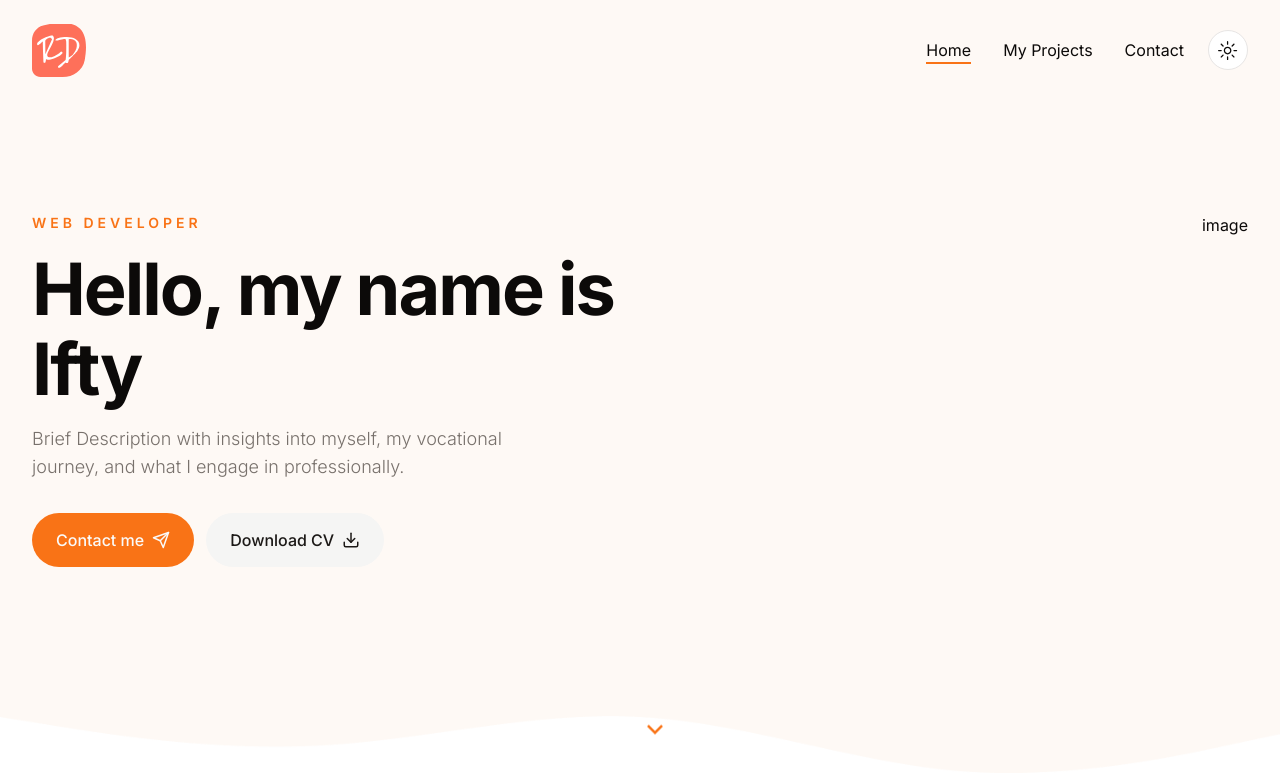
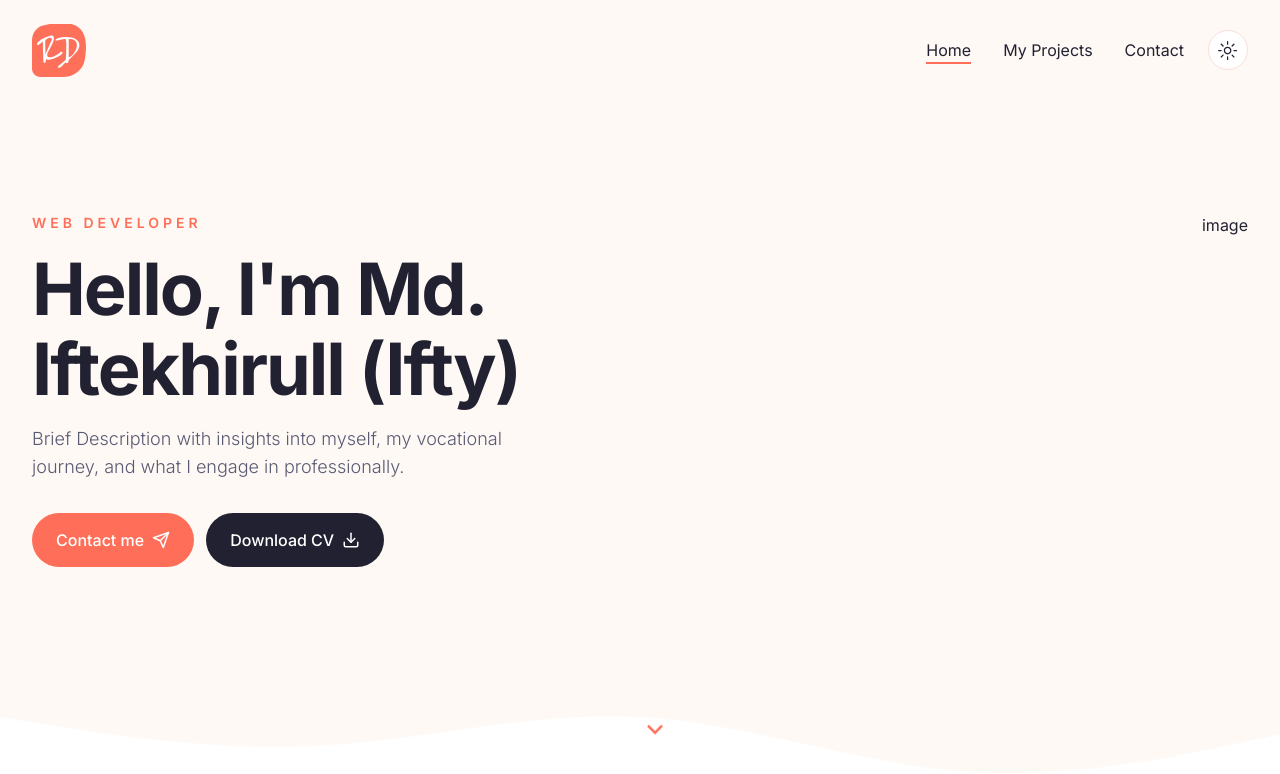
Before and after one commit to CodeWithIfty/my-portfolio, a Next.js app: page / in a window 1280 px wide. Shown: the top 774 px of the page. Built offline with nearby package versions, Linux system fonts and the light colour scheme.

Commit message:
create css variables

```diff
--- a/app/globals.css
+++ b/app/globals.css
@@ -6,47 +6,49 @@
   @layer base {
     :root {
       --background: 0 0% 100%;
-      --foreground: 20 14.3% 4.1%;
+      --foreground: 240 19% 16%;
       --card: 0 0% 100%;
-      --card-foreground: 20 14.3% 4.1%;
+      --card-foreground: 240 19% 16%;
       --popover: 0 0% 100%;
       --popover-foreground: 20 14.3% 4.1%;
-      --primary: 24.6 95% 53.1%;
-      --primary-foreground: 60 9.1% 97.8%;
-      --secondary: 60 4.8% 95.9%;
-      --secondary-foreground: 24 9.8% 10%;
+      --primary: 8 99% 67%;
+      --primary-foreground: 300 0% 100%;
+      --secondary: 240 19% 16%;
+      --secondary-foreground: 300 0% 100%;
+      --tertiary: 27 82% 98%;
       --muted: 60 4.8% 95.9%;
-      --muted-foreground: 25 5.3% 44.7%;
-      --accent: 60 4.8% 95.9%;
+      --muted-foreground: 237 13% 40%;
+      --accent: 237 9% 96%;
       --accent-foreground: 24 9.8% 10%;
       --destructive: 0 84.2% 60.2%;
       --destructive-foreground: 60 9.1% 97.8%;
-      --border: 20 5.9% 90%;
-      --input: 20 5.9% 90%;
-      --ring: 24.6 95% 53.1%;
+      --border: 8 82% 92%;
+      --input: 8 82% 92%;
+      --ring: 9 99% 67%;
       --radius: 0.5rem;
     }
 
     .dark {
-      --background: 20 14.3% 4.1%;
+      --background: 237 22% 20%;
       --foreground: 60 9.1% 97.8%;
-      --card: 20 14.3% 4.1%;
-      --card-foreground: 60 9.1% 97.8%;
+      --card: 240 19% 16%;
+      --card-foreground: 300 0% 100%;
       --popover: 20 14.3% 4.1%;
       --popover-foreground: 60 9.1% 97.8%;
-      --primary: 20.5 90.2% 48.2%;
-      --primary-foreground: 60 9.1% 97.8%;
-      --secondary: 12 6.5% 15.1%;
-      --secondary-foreground: 60 9.1% 97.8%;
+      --primary: 8 99% 67%;
+      --primary-foreground: 300 0% 100%;
+      --secondary: 240 19% 16%;
+      --secondary-foreground: 300 0% 100%;
+      --tertiary: 237 22% 20%;
       --muted: 12 6.5% 15.1%;
-      --muted-foreground: 24 5.4% 63.9%;
-      --accent: 12 6.5% 15.1%;
-      --accent-foreground: 60 9.1% 97.8%;
+      --muted-foreground: 237 13% 63%;
+      --accent: 240 19% 16%;
+      --accent-foreground: 300 0% 100%;
       --destructive: 0 72.2% 50.6%;
       --destructive-foreground: 60 9.1% 97.8%;
-      --border: 12 6.5% 15.1%;
-      --input: 12 6.5% 15.1%;
-      --ring: 20.5 90.2% 48.2%;
+      --border: 237 22% 23%;
+      --input: 237 22% 23%;
+      --ring: 8 99% 67%;
     }
   }
 }
--- a/components/Hero.jsx
+++ b/components/Hero.jsx
@@ -18,7 +18,7 @@
             <div className="text-sm uppercase font-semibold mb-4 text-primary tracking-[4px]">
               Web Developer
             </div>
-            <h1 className="h1 mb-4 ">Hello, my name is Ifty </h1>
+            <h1 className="h1 mb-4 ">Hello, I&apos;m Md. Iftekhirull (Ifty) </h1>
             <p className="subtitle max-w-[490px] mx-auto xl:mx-0">
               Brief Description with insights into myself, my vocational
               journey, and what I engage in professionally.
--- a/tailwind.config.js
+++ b/tailwind.config.js
@@ -29,6 +29,9 @@
         secondary: {
           DEFAULT: "hsl(var(--secondary))",
           foreground: "hsl(var(--secondary-foreground))",
+        },
+        tertiary: {
+          DEFAULT: "hsl(var(--tertiary))",
         },
         destructive: {
           DEFAULT: "hsl(var(--destructive))",
```
